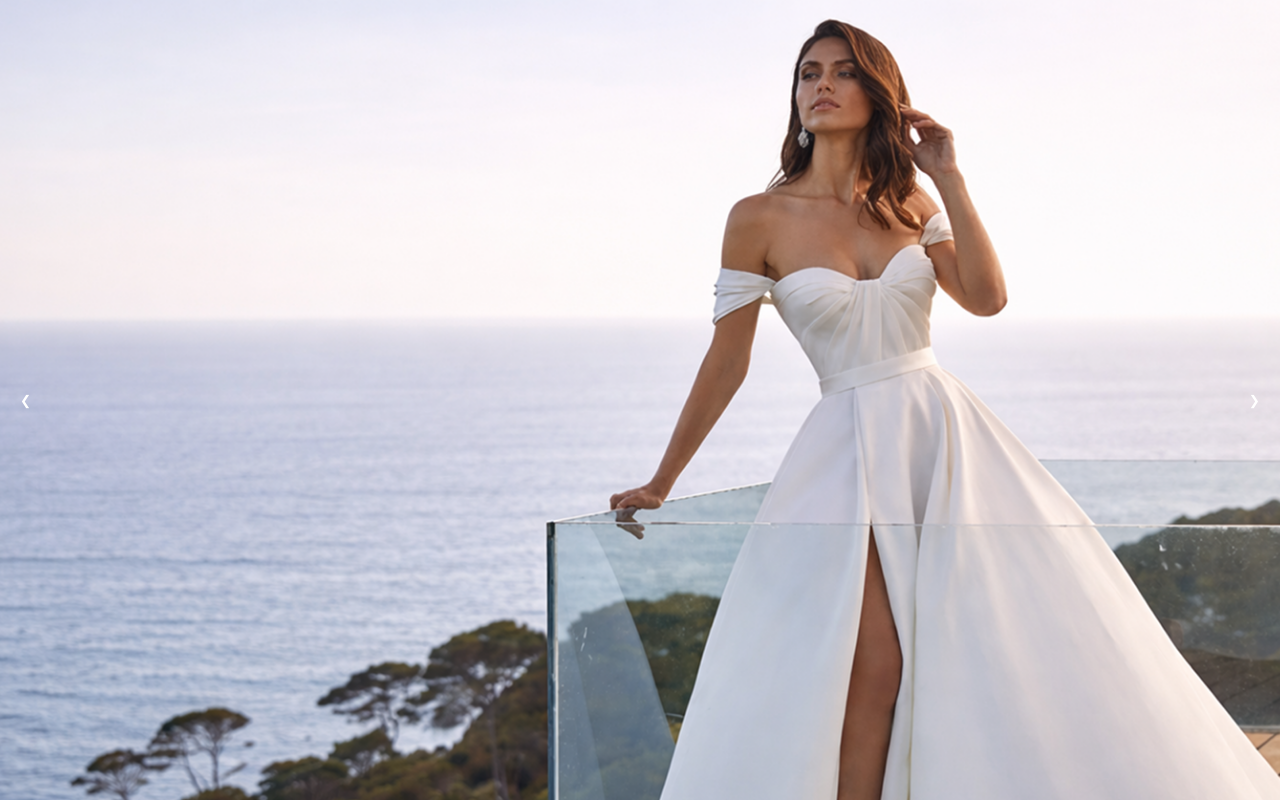
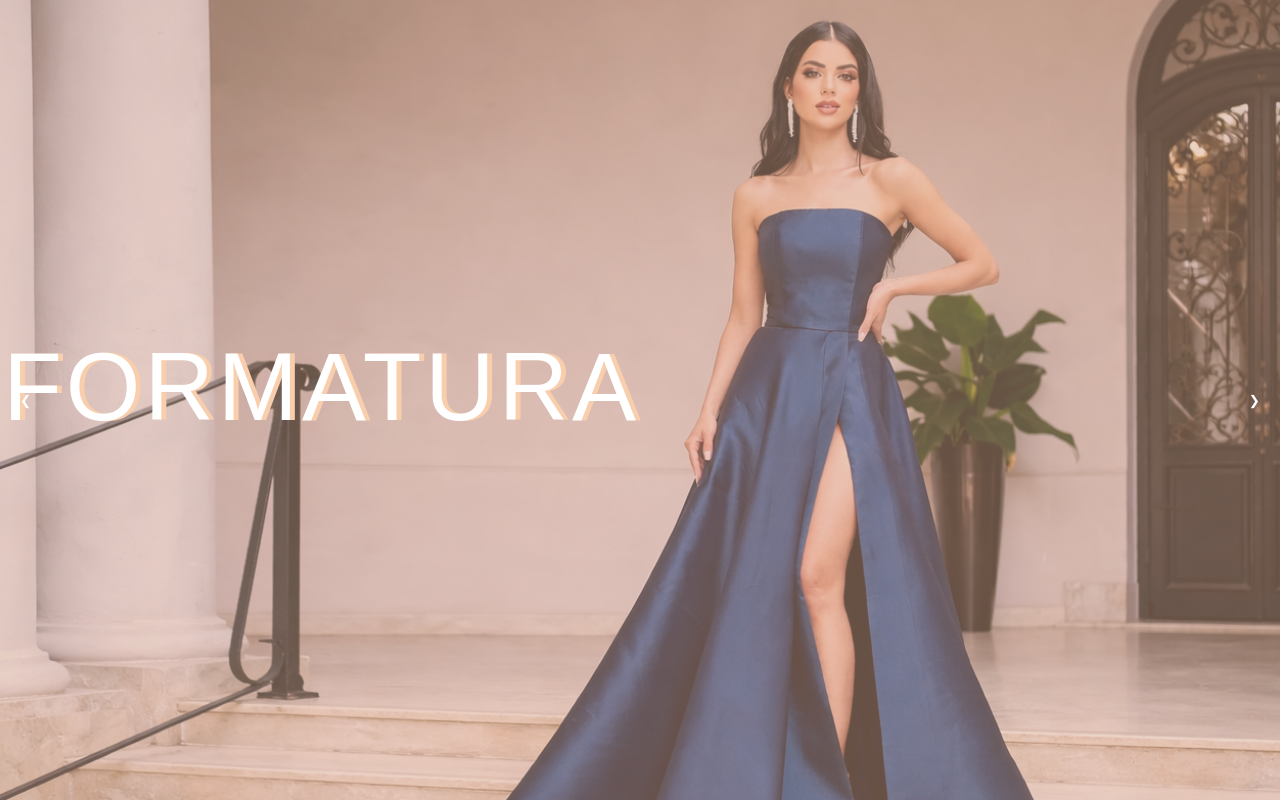
Before and after one commit to Atelier-A-Y/FrontEnd, a Vue app: page / in a window 1280 px wide. Built offline with nearby package versions, Linux system fonts and the light colour scheme; the HTML template or start-up script is replaced by a standard one.

Commit message:
Feat: continuação do carrossel

```diff
--- a/src/views/HomeView.vue
+++ b/src/views/HomeView.vue
@@ -2,8 +2,17 @@
 import { ref } from 'vue'
 
 const slides = [
-  '/img/noiva1.png',
-  '/img/formanda1.png'
+  {
+   img: '/img/noiva1.png',
+   marca1: 'ATELIER',
+   marca2: 'A.Y.',
+   texto: 'CASAMENTO',
+   subtexto: 'NEW EUROPE COLLECTION'
+  },
+  {
+   img: '/img/formanda1.png',
+   texto: 'FORMATURA'
+  }
 ]
 
 const index = ref(0)
@@ -16,18 +25,34 @@ function prevSlide() {
   index.value = (index.value - 1 + slides.length) % slides.length
 }
 
-setInterval(nextSlide, 3000)
+setInterval(nextSlide, 4000)
 </script>
 
 <template>
+  <link rel="preconnect" href="https://fonts.googleapis.com">
   <main>
     <div class="carrossel-principal">
   <img
-        v-for="(img, i) in slides"
+    v-for="(slide, i) in slides"
     :key="i"
-        :src="img"
+    :src="slide.img"
     :class="{ active: i === index }"
   />
+
+  <h2>
+    <div class="marca1">
+      {{ slides[index].marca1 }}
+    </div>
+    <div class="marca2">
+      {{ slides[index].marca2 }}
+    </div>
+    <div class="texto">
+      {{ slides[index].texto }}
+    </div>
+    <div class="subtexto">
+      {{ slides[index].subtexto }}
+    </div>
+  </h2>
   <button @click="prevSlide">❮</button>
   <button @click="nextSlide">❯</button>
 </div>
@@ -47,6 +72,14 @@ setInterval(nextSlide, 3000)
   justify-content: center;
 }
 
+.carrossel-principal::after {
+  content: "";
+  position: absolute;
+  inset: 0;
+  background: rgba(214, 168, 140, 0.479);
+  z-index: 1;
+}
+
 img {
   position: absolute;
   width: 100%;
@@ -54,6 +87,7 @@ img {
   object-fit: cover;
   opacity: 0;
   transition: opacity 0.5s ease;
+  z-index: 0;
 }
 
 img.active {
@@ -69,8 +103,79 @@ button {
   border: none;
   padding: 10px;
   cursor: pointer;
+  z-index: 2;
 }
 
 button:first-of-type { left: 10px; }
 button:last-of-type { right: 10px; }
+
+.slide {
+  position: absolute;
+  width: 100%;
+  height: 100%;
+  opacity: 0;
+  transition: opacity 0.5s ease;
+}
+
+.slide.active {
+  opacity: 1;
+}
+
+.slide img {
+  width: 100%;
+  height: 100%;
+  object-fit: cover;
+}
+
+.texto {
+  position: absolute;
+  bottom: 42%;
+  right: 50%;
+  color: white;
+  font-size: 6rem;
+  z-index: 2;
+  font-family: "Lexend Deca", sans-serif;
+  font-optical-sizing: auto;
+  font-style: normal;
+  letter-spacing: 4px;
+  text-shadow: 5px 0px 0px #f8ceac;
+}
+
+.subtexto{
+  position: absolute;
+  bottom: 40%;
+  right: 58%;
+  color: #ffeddf;
+  font-size: 2rem;
+  z-index: 2;
+  font-family: "Nanum Myeongjo", serif;
+  font-weight: 400;
+  font-style: normal;
+}
+
+.marca1{
+  position: absolute;
+  bottom: 64%;
+  right: 68%;
+  color: rgb(255, 255, 255);
+  font-size: 2rem;
+  z-index: 2;
+  font-family: "Noto Rashi Hebrew", serif;
+  font-optical-sizing: auto;
+  font-style: normal;
+  text-shadow: 3.5px 0px 0px #eec19c;
+}
+
+.marca2{
+  position: absolute;
+  bottom: 60%;
+  right: 71%;
+  color: white;
+  font-size: 1.7rem;
+  z-index: 2;
+  font-family: "Noto Rashi Hebrew", serif;
+  font-optical-sizing: auto;
+  font-style: normal;
+  text-shadow: 3.5px 0px 0px #eec19c;
+}
 </style>
```
Lines whose indentation alone changed are shown as unchanged.
